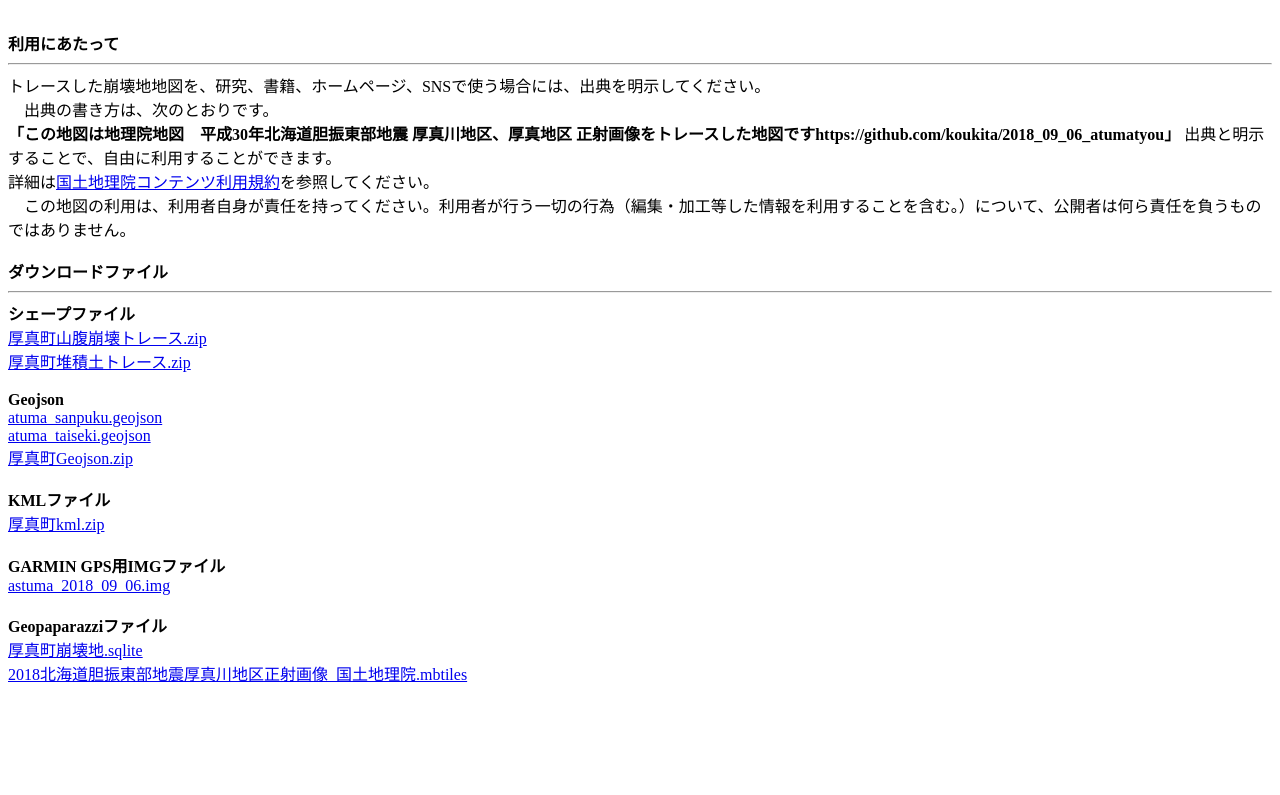
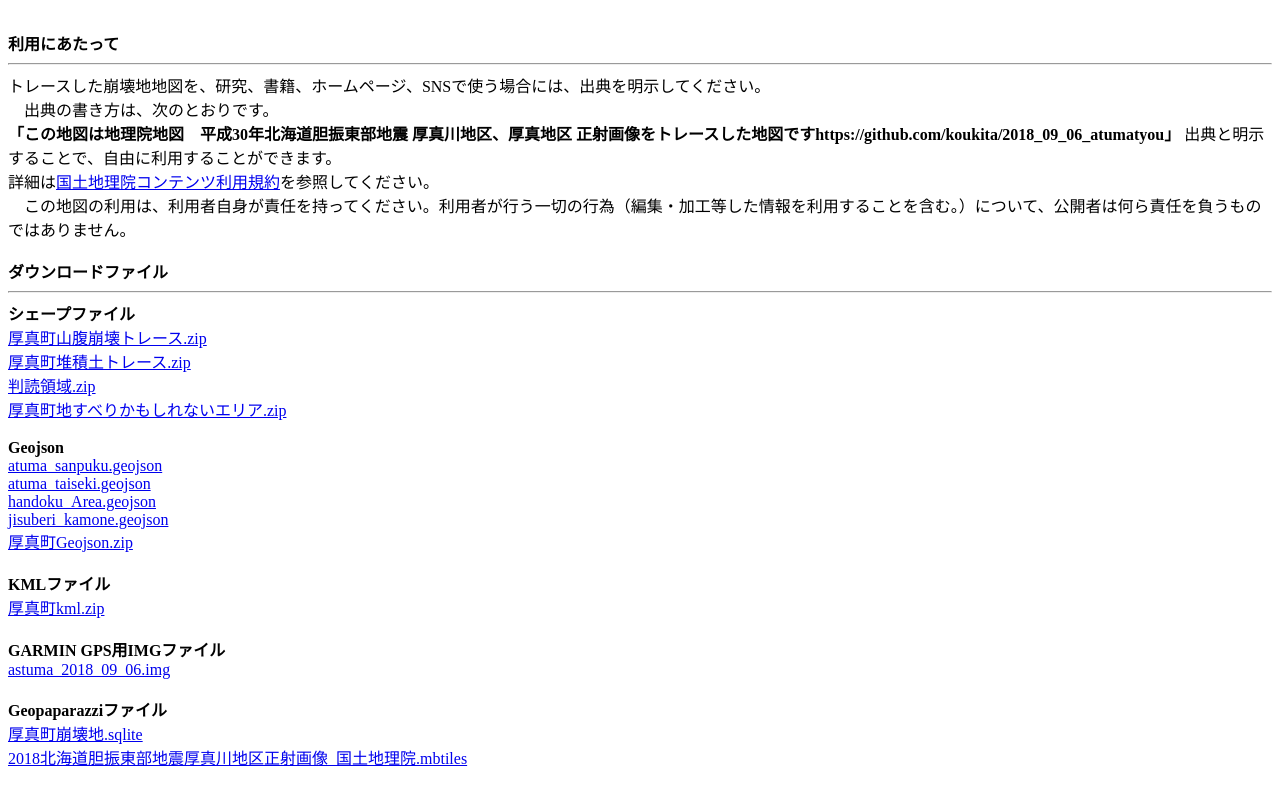
Before and after one commit to koukita/2018_09_06_atumatyou, a plain HTML site: page docs/index.html in a window 1280 px wide. Shown: the part 769-1564 px from the top of the page. Before the commit the page ends 1480 px from the top, so only its background shows below. Drawn offline with Linux system fonts and the light colour scheme.

Commit message:
readme更新

```diff
--- a/docs/index.html
+++ b/docs/index.html
@@ -35,10 +35,14 @@
 <b>シェープファイル</b><br>
     <a href="https://koukita.github.io/2018_09_06_atumatyou/shp/厚真町山腹崩壊トレース.zip">厚真町山腹崩壊トレース.zip</a><br>
     <a href="https://koukita.github.io/2018_09_06_atumatyou/shp/厚真町堆積土トレース.zip">厚真町堆積土トレース.zip</a><br>
+    <a href="https://koukita.github.io/2018_09_06_atumatyou/shp/判読領域.zip">判読領域.zip</a><br>
+    <a href="https://koukita.github.io/2018_09_06_atumatyou/shp/厚真町地すべりかもしれないエリア.zip">厚真町地すべりかもしれないエリア.zip</a><br>
 <br>
 <b>Geojson</b><br>
     <a href="https://koukita.github.io/2018_09_06_atumatyou/Geojson/atuma_sanpuku.geojson">atuma_sanpuku.geojson</a><br>
     <a href="https://koukita.github.io/2018_09_06_atumatyou/Geojson/atuma_taiseki.geojson">atuma_taiseki.geojson</a><br>
+    <a href="https://koukita.github.io/2018_09_06_atumatyou/Geojson/handoku_Area.geojson">handoku_Area.geojson</a><br>
+    <a href="https://koukita.github.io/2018_09_06_atumatyou/Geojson/jisuberi_kamone.geojson">jisuberi_kamone.geojson</a><br>
     <a href="https://koukita.github.io/2018_09_06_atumatyou/Geojson/厚真町Geojson.zip">厚真町Geojson.zip</a><br>
     <br>
 <b>KMLファイル</b><br>
```
Also changed, not shown: 1 other file.
